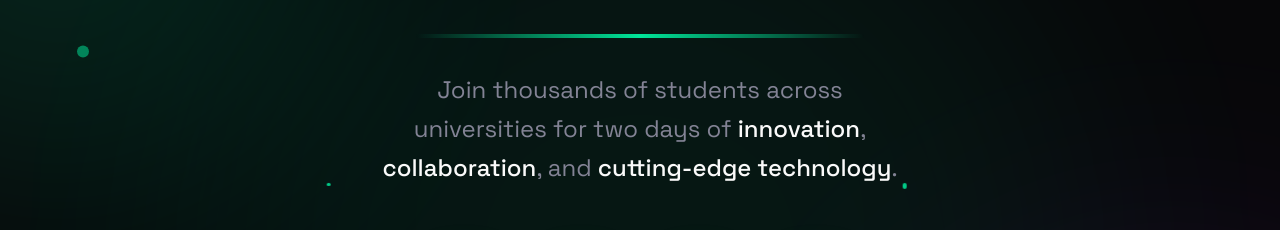
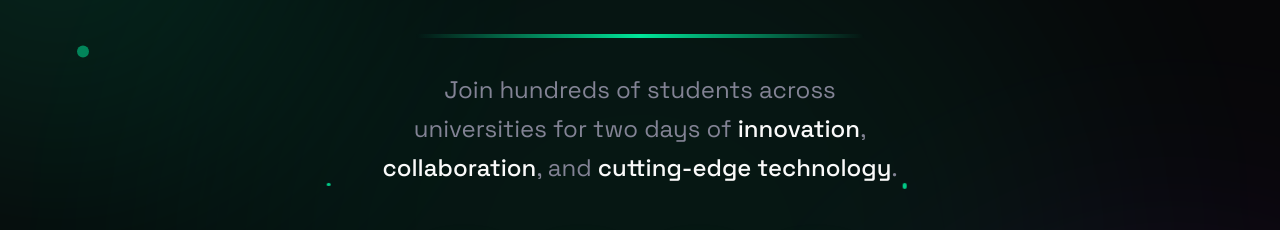
Before and after one commit to FarisPalayi/insight-26, a React (Vite) app: page / in a window 1280 px wide. Shown: the part 332-562 px from the top of the page. Built offline with nearby package versions, Linux system fonts and the light colour scheme.

Commit message:
chore: minor copy improvements

```diff
--- a/src/components/features/HeroSubtitle.tsx
+++ b/src/components/features/HeroSubtitle.tsx
@@ -8,7 +8,7 @@ export const HeroSubtitle = () => {
       transition={{ duration: 0.8, delay: 0.3, ease: [0.25, 0.46, 0.45, 0.94] }}
       className="text-base sm:text-lg md:text-xl lg:text-2xl text-muted-foreground max-w-xs sm:max-w-xl md:max-w-2xl mx-auto mb-8 sm:mb-10 leading-relaxed text-balance px-2"
     >
-      Join thousands of students across universities for two days of
+      Join hundreds of students across universities for two days of
       <span className="text-foreground font-medium"> innovation</span>,
       <span className="text-foreground font-medium"> collaboration</span>, and
       <span className="text-foreground font-medium"> cutting-edge technology</span>.
```
